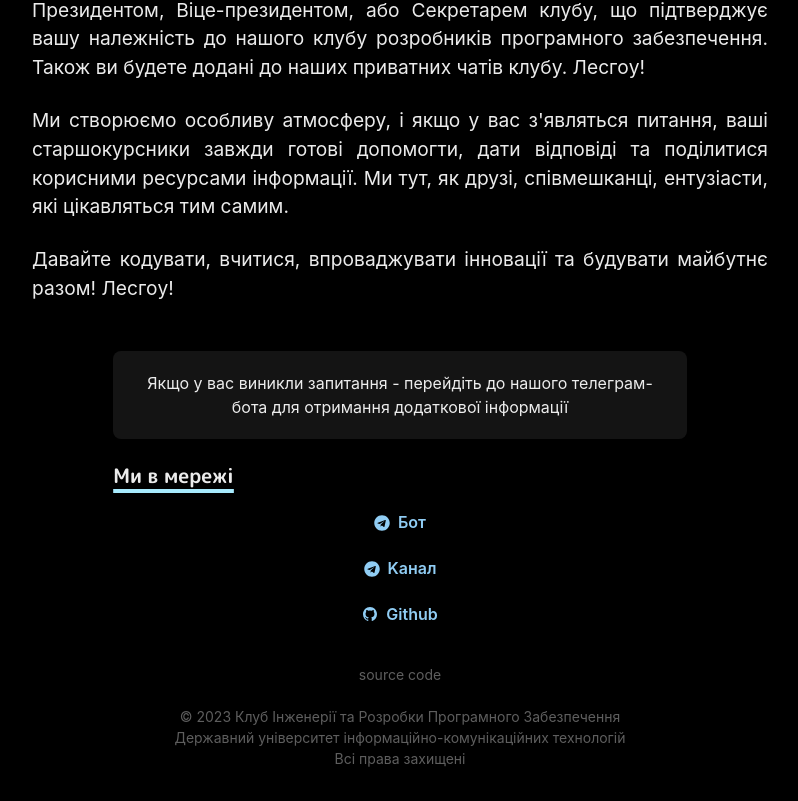
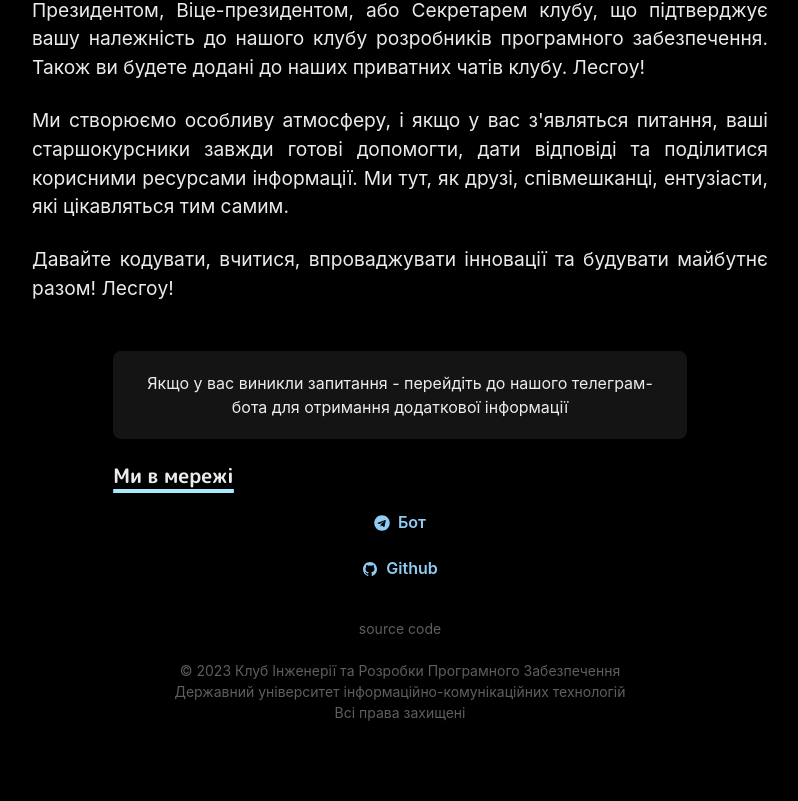
Before and after one commit to seadclub/seadclub.online.js, a Next.js app: page / in a window 1280 px wide. Shown: the part 2057-2858 px from the top of the page, without its empty margins (240-1038 px from the left). After the commit the page ends 2812 px from the top, so only its background shows below. Built offline with nearby package versions, Linux system fonts and the light colour scheme.

Commit message:
chore: tgbot link removed

```diff
--- a/pages/index.js
+++ b/pages/index.js
@@ -9,7 +9,6 @@ import {
   ListItem,
   useColorModeValue,
 } from "@chakra-ui/react";
-import { EmailIcon } from "@chakra-ui/icons";
 import Paragraph from "../components/paragraph";
 import Layout from "../components/layouts/article";
 import Section from "../components/section";
@@ -211,17 +210,6 @@ const Home = () => (
               </Button>
             </Link>
           </ListItem>
-          <ListItem style={{ paddingBottom: "1%" }}>
-            <Link href="https://t.me/seadclub" target="_blank">
-              <Button
-                variant="ghost"
-                colorScheme="blue"
-                leftIcon={<FaTelegram />}
-              >
-                Kанал
-              </Button>
-            </Link>
-          </ListItem>
 
           <ListItem style={{ paddingBottom: "1%" }}>
             <Link href="https://github.com/seadclub" target="_blank">
```
